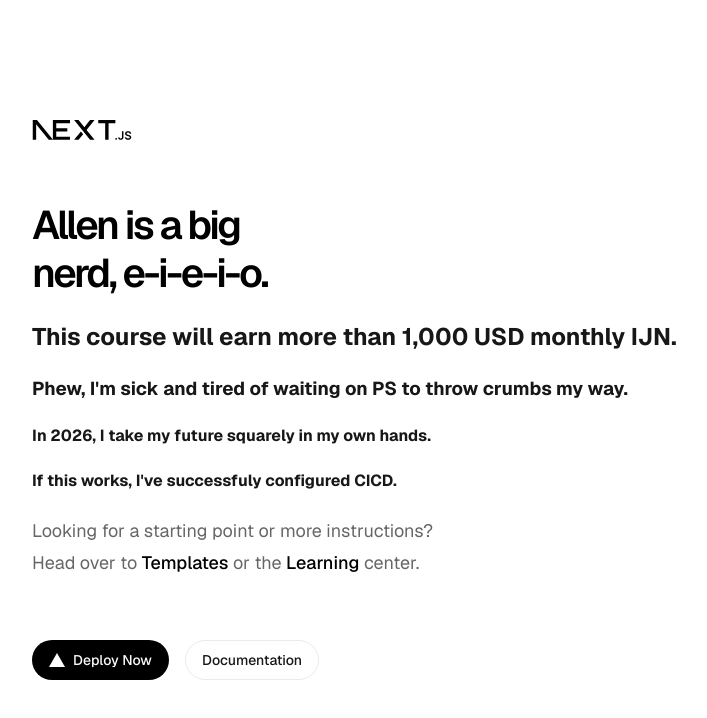
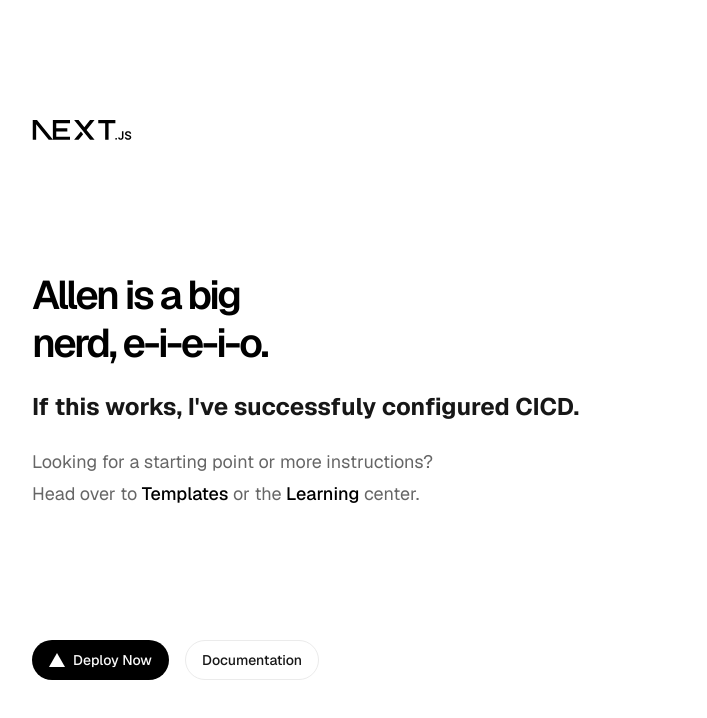
Before and after one commit to dbaphilip/gamestock, a Next.js app: page / in a window 1280 px wide. Shown: the top 718 px of the page, without its empty margins (268-975 px from the left). Built offline with nearby package versions, Linux system fonts and the light colour scheme.

Commit message:
Allen is still a Nerd

```diff
--- a/app/page.tsx
+++ b/app/page.tsx
@@ -16,15 +16,7 @@ export default function Home() {
         <div className={styles.intro}>
           <h1>Allen is a big nerd, e-i-e-i-o.</h1>
 
-          <h2>This course will earn more than 1,000 USD monthly IJN.</h2>
-
-          <h3>
-            Phew, I'm sick and tired of waiting on PS to throw crumbs my way.
-          </h3>
-
-          <h4>In 2026, I take my future squarely in my own hands. </h4>
-
-          <h4>If this works, I've successfuly configured CICD.</h4>
+          <h2>If this works, I've successfuly configured CICD.</h2>
 
           <p>
             Looking for a starting point or more instructions? Head over to{" "}
```
